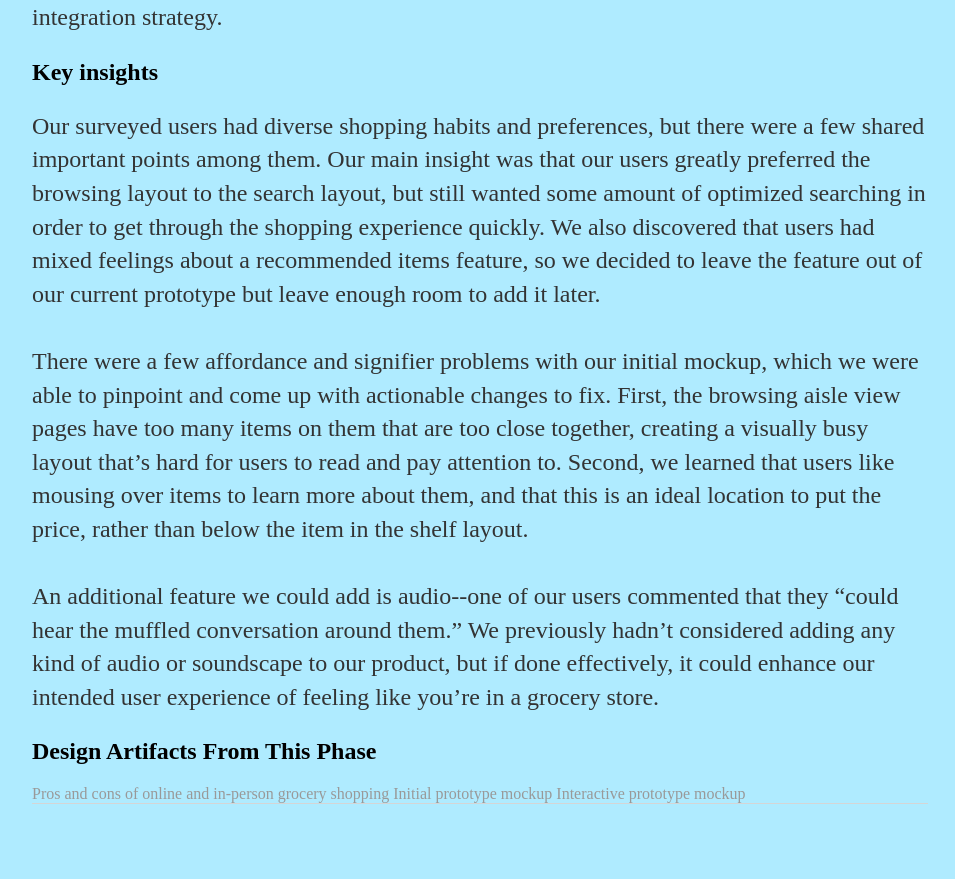
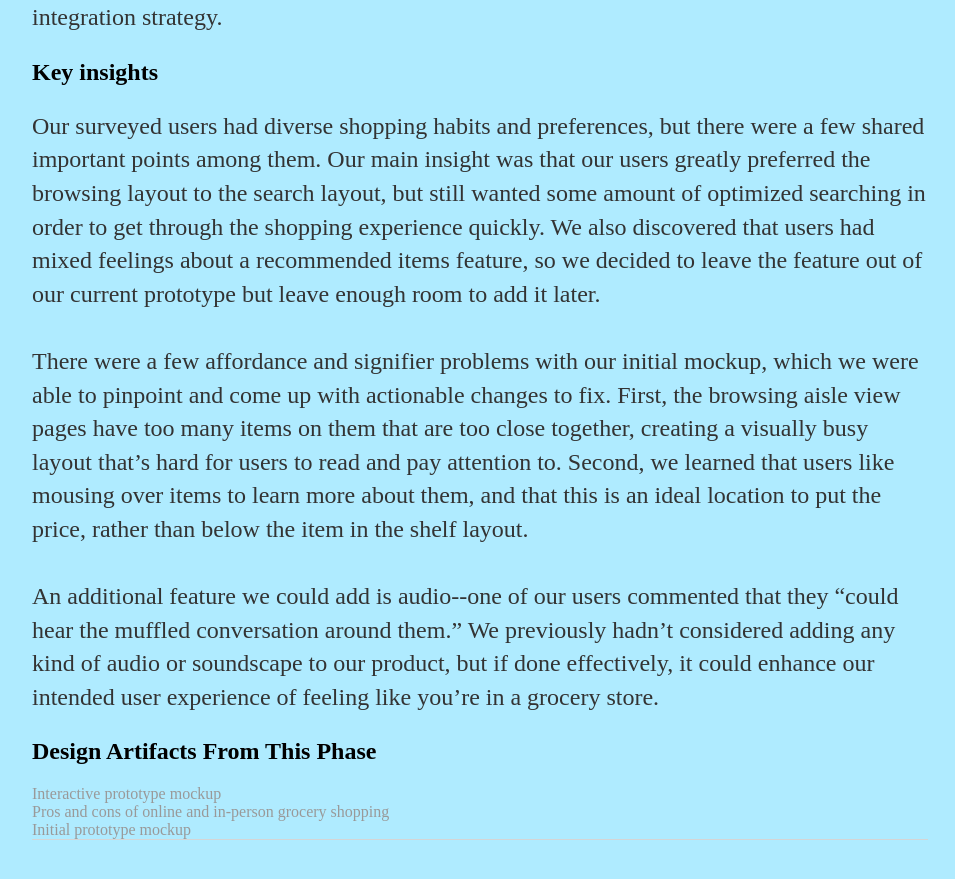
Before and after one commit to lillyosaurus/GroceryStoreUXDesignProject, a Jekyll site: the page built from index.html, in a window 1280 px wide and 900 px high, scrolled down 2552 px. Shown: the top 879 px of the window, without its empty margins (160-1115 px from the left). Built offline with Jekyll 4.4.1, drawn with Linux system fonts in a browser that asks for light colours.

Commit message:
Added line breaks to links

```diff
--- a/index.html
+++ b/index.html
@@ -32,7 +32,8 @@
 	<br><br>An additional feature we could add is audio--one of our users commented that they “could hear the muffled conversation around them.” We previously hadn’t considered adding any kind of audio or soundscape to our product, but if done effectively, it could enhance our intended user experience of feeling like you’re in a grocery store.
 	</p>
 	<h2> Design Artifacts From This Phase </h2>
-	<a href="https://miro.com/app/board/o9J_kj4giU8=/">Pros and cons of online and in-person grocery shopping</a>
-	<a href="https://miro.com/app/board/o9J_kiLFMWQ=/">Initial prototype mockup</a>
 	<a href="https://www.figma.com/file/84mxKgFuUDpARVQvbHlidU/New-grocery-stores-lol-Copy?node-id=0%3A1">Interactive prototype mockup</a>
+	<br><a href="https://miro.com/app/board/o9J_kj4giU8=/">Pros and cons of online and in-person grocery shopping</a>
+	<br><a href="https://miro.com/app/board/o9J_kiLFMWQ=/">Initial prototype mockup</a>
+
 </div><!-- /.blurb -->
```
